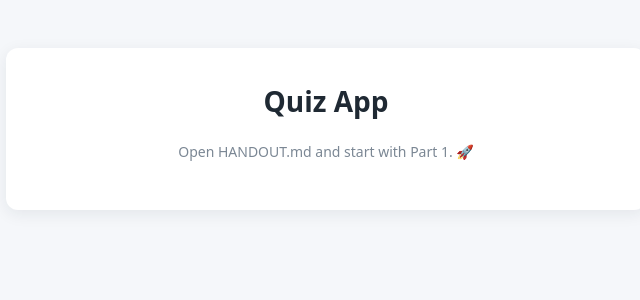
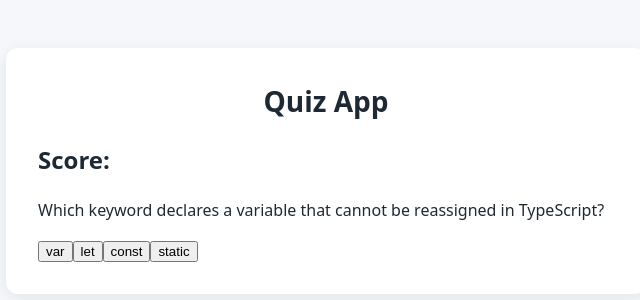
Before and after one commit to buildertrend/dev-interns-intro-to-frontend-2026, a React (Vite) app: page / in a window 1280 px wide. Shown: the top 300 px of the page, without its empty margins (314-954 px from the left). Built offline with nearby package versions, Linux system fonts and the light colour scheme.

Commit message:
basic quiz

```diff
--- /dev/null
+++ b/src/AnswerBox.tsx
@@ -0,0 +1,22 @@
+import type {QuestionCardProps} from './props'
+
+function AnswerBox(props: QuestionCardProps){
+    const currentQuestion = props.q[props.index];
+
+    function HandleAnswer(buttonValue: any){
+        if(buttonValue == currentQuestion.correctAnswer){
+            props.handleCorrect();
+        }
+        props.handleNextQuestion();
+    }
+    const currentOptions = currentQuestion.options;
+    return(
+    <>
+        {currentOptions.map(o =>(<button
+         onClick={()=>HandleAnswer(o)}>
+            {o}
+            </button>))}
+        </>
+    );
+}
+export default AnswerBox;
--- a/src/App.tsx
+++ b/src/App.tsx
@@ -1,19 +1,38 @@
 import './App.css';
+import { useState } from 'react';
+import QuestionCard from './QuestionCard';
+import { questions } from './data/questions';
+import type {QuestionCardProps} from './props'
 
-// 👋 Welcome to the Quiz App lab!
-//
-// This is your starting point. Open HANDOUT.md and work through Part 1 → Part 5.
-// Two things are already done for you:
-//   • src/types.ts          – the `Question` type
-//   • src/data/questions.ts – an array of `Question`s to power your quiz
-//
-// You will build everything else. Replace the placeholder below as you go.
+
+
 
 function App() {
+const [score, setScore] = useState(0);
+const[index, setIndex] = useState(0);
+
+const incrementCorrect = () => {
+  setScore((val)=> val+1);
+}
+
+const incrementIndex = () => {
+  setIndex((val)=> val+1);
+}
+
+const QuestionCardProp : QuestionCardProps = {
+  q: questions,
+  index: index,
+  handleCorrect: incrementCorrect,
+  handleNextQuestion: incrementIndex
+}
+
   return (
     <main className="quiz">
+      {index == 5 ? (<p>Quiz Done with {score} correct out of 4</p>):(<>
       <h1>Quiz App</h1>
-      <p className="progress">Open HANDOUT.md and start with Part 1. 🚀</p>
+      {index == 0 ? (<h2>Score:</h2>):(<h2>Score: {score} / {index}</h2>)}
+      <QuestionCard {...QuestionCardProp}/>
+      </>)}
     </main>
   );
 }
--- /dev/null
+++ b/src/PromptBox.tsx
@@ -0,0 +1,12 @@
+import type {QuestionCardProps} from './props'
+
+function PromptBox(props: QuestionCardProps){
+    const currentQuestion = props.q[props.index];
+    const currentPrompt = currentQuestion.prompt;
+    return(
+    <>
+        <p>{currentPrompt}</p>
+    </>
+    );
+}
+export default PromptBox;
--- /dev/null
+++ b/src/QuestionCard.tsx
@@ -0,0 +1,14 @@
+import PromptBox from './PromptBox';
+import AnswerBox from './AnswerBox';
+import type {QuestionCardProps} from './props'
+
+function QuestionCard(props: QuestionCardProps){
+
+    return(
+        <>
+        <PromptBox{...props}/>
+        <AnswerBox{...props}/>
+        </>
+    );
+}
+export default QuestionCard;
--- /dev/null
+++ b/src/props.ts
@@ -0,0 +1,8 @@
+
+import type { Question } from './types';
+export interface QuestionCardProps {
+    q: Question[],
+    index: number,
+    handleCorrect: ()=> void,
+    handleNextQuestion: ()=> void
+}
```
